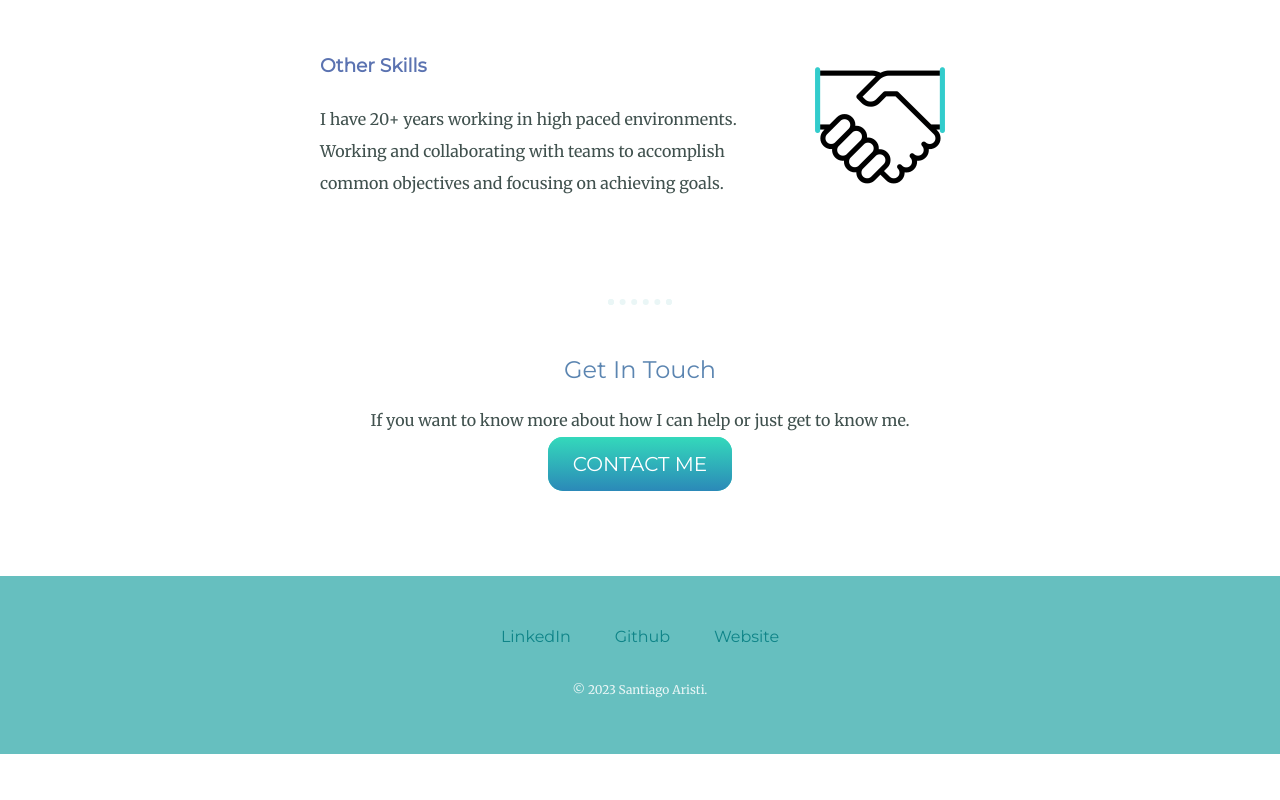
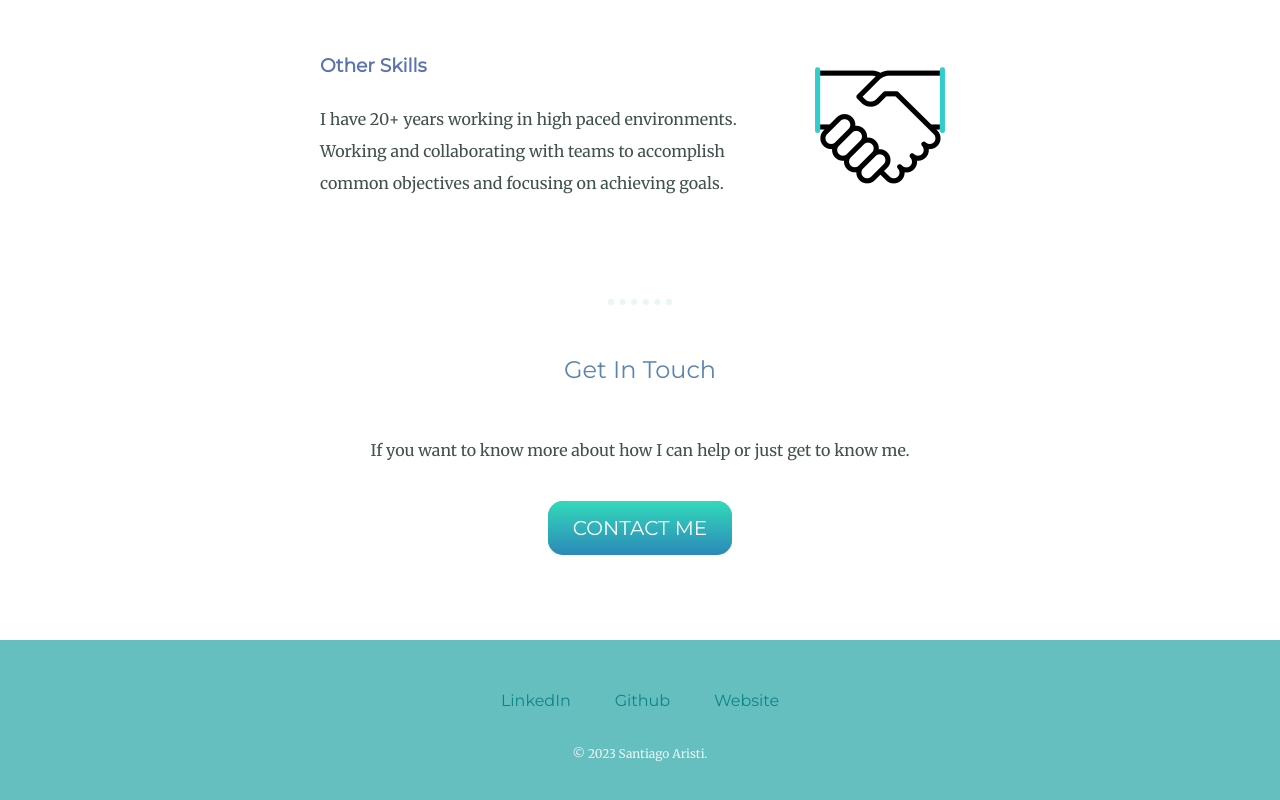
Before and after one commit to Santiago-Aristi/mywebsite, a plain HTML site: page index.html in a window 1280 px wide. Shown: the part 1316-2116 px from the top of the page. Before the commit the page ends 2070 px from the top, so only its background shows below. Drawn offline with Linux system fonts and the light colour scheme; a web font is replaced by a local one.

Commit message:
added file

```diff
--- a/css/styles.css
+++ b/css/styles.css
@@ -119,6 +119,10 @@ h3{
     line-height: 2;
 }
 
+.closing{
+    margin: 50px auto 50px auto;
+}
+
 .btn {
     background: #34d9bb;
     background-image: -webkit-linear-gradient(top, #34d9bb, #2b89b8);
```
